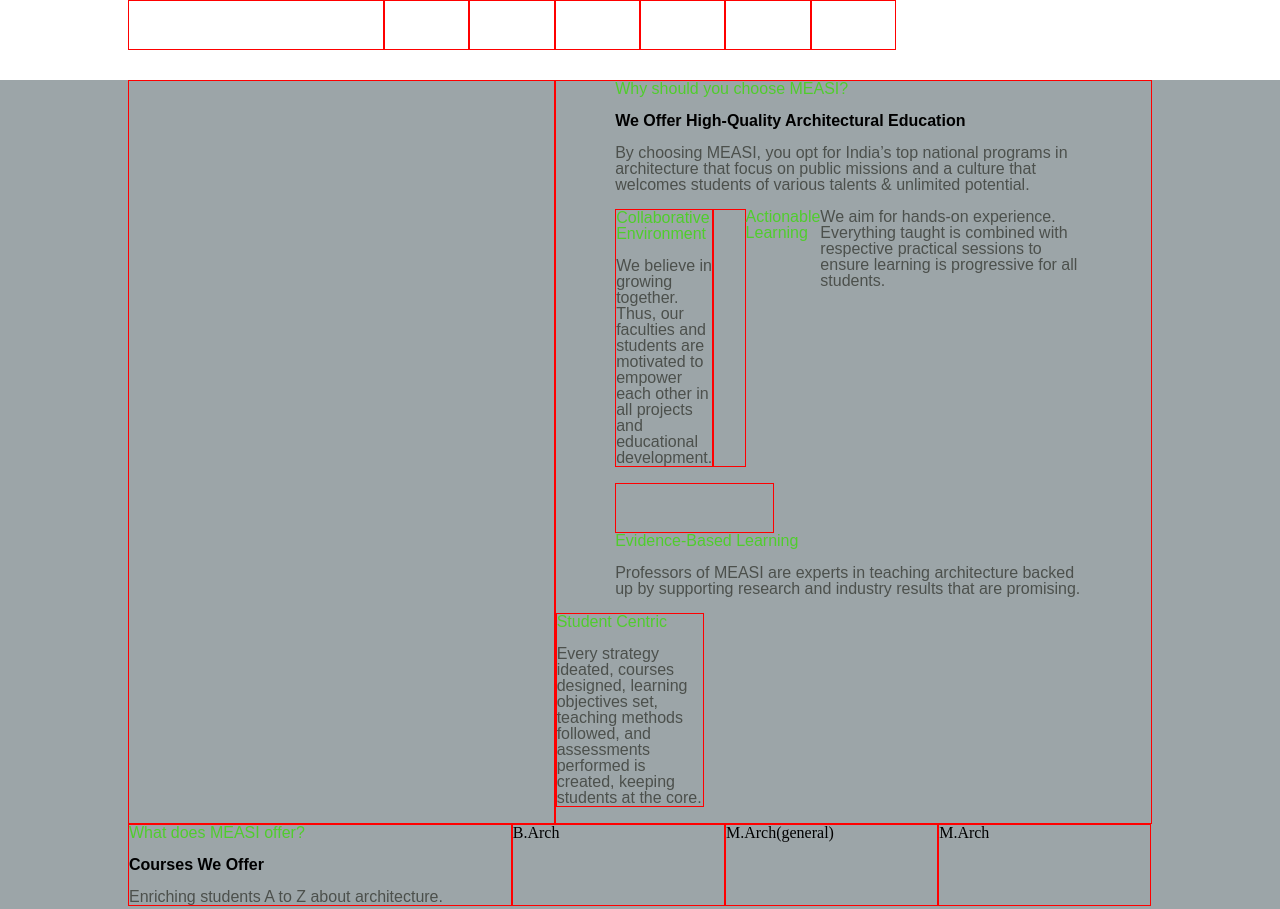
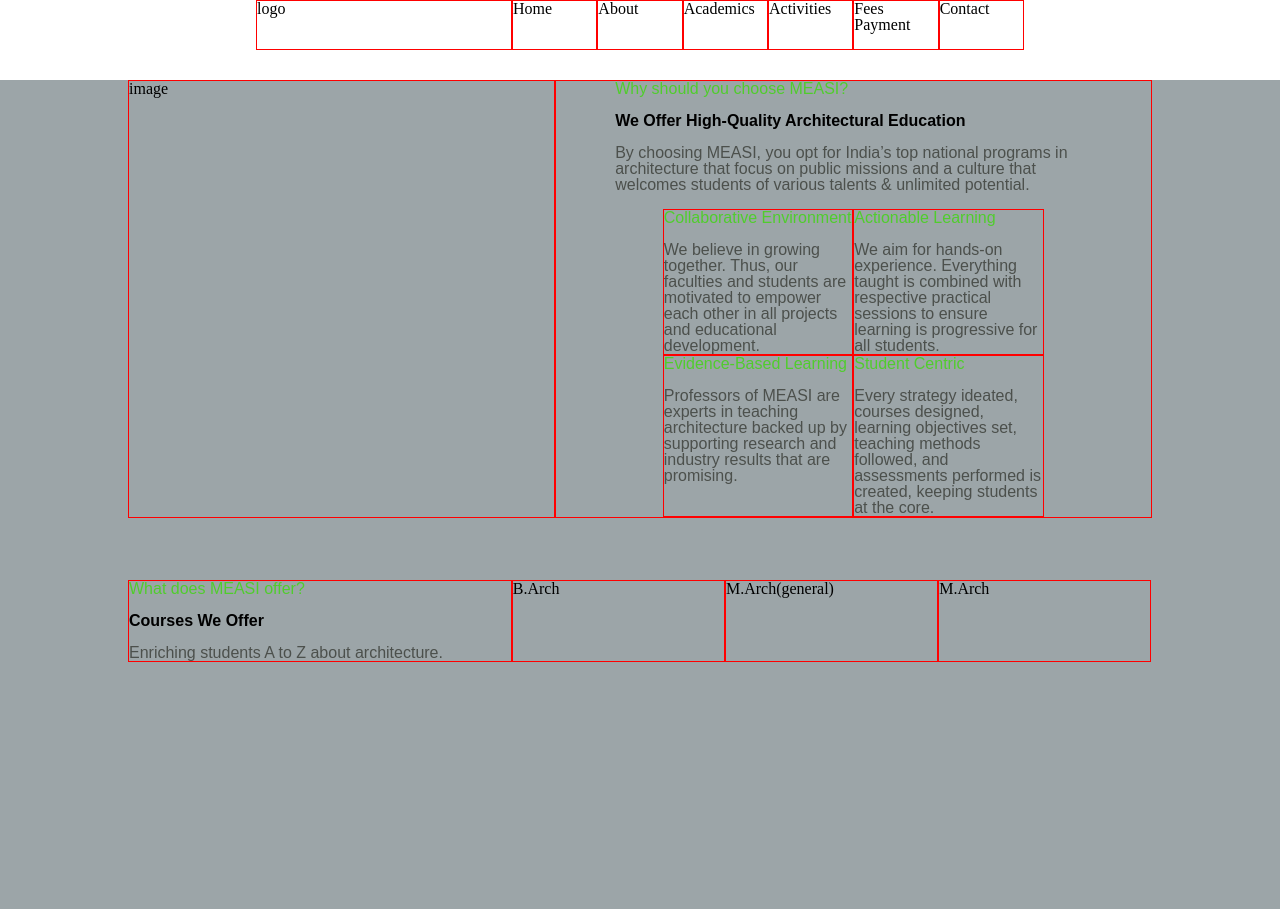
Before and after one commit to KirthikaaD/Measi-Academy-of-Architecture, a plain HTML site: page index.html in a window 1280 px wide. Shown: the top 909 px of the page. Drawn offline with Linux system fonts and the light colour scheme.

Commit message:
add index file

```diff
--- a/index.html
+++ b/index.html
@@ -8,41 +8,45 @@
     <link rel="stylesheet" href="main.css">
 </head>
 <body>
-    <div class = "header-top">
+    <div class = "header-top ">
         <div class ="container">
-            <div class = "row">
-                <div class = "col-3"></div>
-                <div class = "col-1"></div>
-                <div class = "col-1"></div>
-                <div class = "col-1"></div>
-                <div class = "col-1"></div>
-                <div class = "col-1"></div>
-                <div class = "col-1"></div>
+            <div class = "row justify-center">
+                <div class = "col-3">logo</div>
+                <div class = "col-1">Home</div>
+                <div class = "col-1">About</div>
+                <div class = "col-1">Academics</div>
+                <div class = "col-1">Activities</div>
+                <div class = "col-1">Fees Payment</div>
+                <div class = "col-1">Contact</div>
             </div>
         </div>
     </div>
     <div class = "why-measi">
         <div class ="container">
             <div class = "row">
-                <div class = "col-5"></div>
+                <div class = "col-5">image</div>
                 <div class = "col-7">
                     <div class ="container">
                         <h2>Why should you choose MEASI?</h2><br>
                         <h1>We Offer High-Quality Architectural Education</h1><br>
                         <p>By choosing MEASI, you opt for India’s top national programs in architecture that focus on public missions and a culture that welcomes students of various talents & unlimited potential.</p><br>
                         <div class = "row">
-                            <div class = "col-4"><h2>Collaborative Environment</h2><br>
+                            <div class ="container">
+                                <div class = "row wrap-wrap">
+                                    <div class = "col-6"><h2>Collaborative Environment</h2><br>
                                         <p>We believe in growing together. Thus, our faculties and students are motivated to empower each other in all projects and educational development.</p>
                                     </div>
-                            <div class = "col-3"></div><h2>Actionable Learning</h2><br>
+                                    <div class = "col-6"><h2>Actionable Learning</h2><br>
                                         <p>We aim for hands-on experience. Everything taught is combined with respective practical sessions to ensure learning is progressive for all students.</p>
                                     </div><br>
-                            <div class = "col-4"></div><h2>Evidence-Based Learning</h2><br>
+                                    <div class = "col-6"><h2>Evidence-Based Learning</h2><br>
                                         <p>Professors of MEASI are experts in teaching architecture backed up by supporting research and industry results that are promising.</p>                                </li>
                                     </div><br>
-                            <div class = "col-3"><h2>Student Centric</h2><br>
+                                    <div class = "col-6"><h2>Student Centric</h2><br>
                                         <p>Every strategy ideated, courses designed, learning objectives set, teaching methods followed, and assessments performed is created, keeping students at the core.</p>
                                     </div><br>
+                                </div>
+                            </div>
                        </div>
                     </div>
                 </div>
@@ -114,10 +118,10 @@
             <div class = "col-4"><h2>Bridging the Learning Gap</h2><br>
                 <p>We identify possibilities to improve students’ existing knowledge and establish a more robust opportunity for them to learn something new everyday.</p>
             </div>
-            <div class = "col-4"></div><h2>Industrial Learning</h2><br>
+            <div class = "col-4"><h2>Industrial Learning</h2><br>
                 <p>We motivate students to learn concepts alongside new inventions and discoveries that increase the value of everything they learn.</p>
             </div><br>
-            <div class = "col-4"></div><h2>Collaborative Growth</h2><br>
+            <div class = "col-4"><h2>Collaborative Growth</h2><br>
                <p>Students are encouraged to learn and work effectively as a team, with peers and faculty helping each other to ensure there is always a sense of belonging amongst everyone.</p></li>                            </div><br>
             </div>
         </div>
```
Lines whose indentation alone changed are shown as unchanged.
